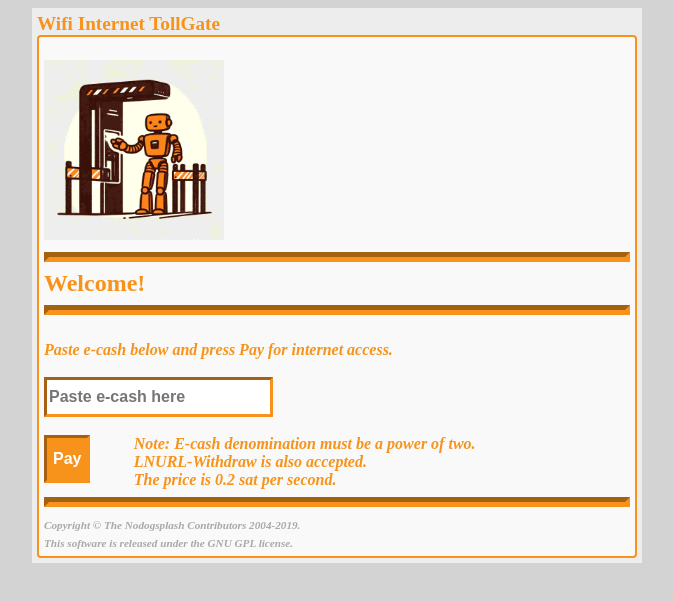
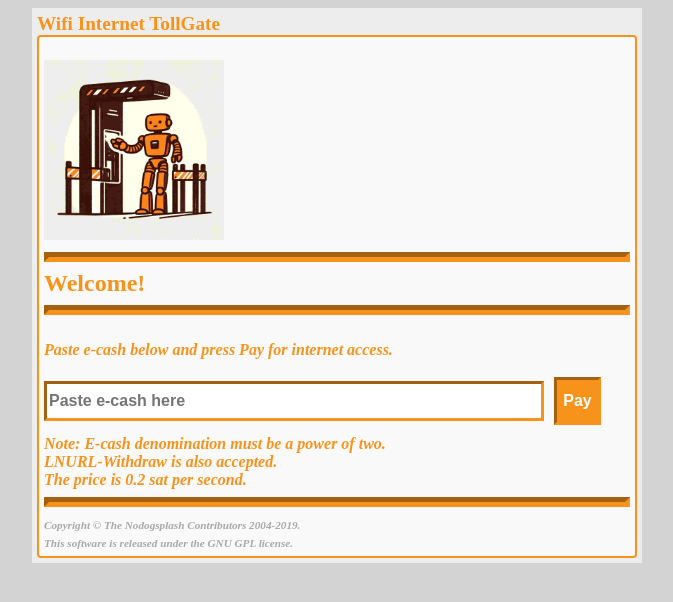
Before and after one commit to chGoodchild/GLTollGate, a plain HTML site: page etc/nodogsplash/htdocs/splash.html in a window 1280 px wide. Shown: the whole page, without its empty margins (303-976 px from the left). Drawn offline with Linux system fonts and the light colour scheme.

Commit message:
Button to the right of text field

```diff
--- a/etc/nodogsplash/htdocs/splash.html
+++ b/etc/nodogsplash/htdocs/splash.html
@@ -26,18 +26,17 @@
 <br>
 <italic-black>Paste e-cash below and press Pay for internet access.</italic-black>
 <br><br>
-<form method="get" action="$authaction">
+<form method="get" action="$authaction" style="display: flex; align-items: center;">
   <input type="hidden" name="tok" value="$tok">
   <input type="hidden" name="redir" value="$redir">
-  <input type="text" name="username" placeholder="Paste e-cash here" required>
-  <br><br>
+  <input type="text" name="username" placeholder="Paste e-cash here" required style="flex: 1; margin-right: 10px;">
   <input type="submit" value="Pay">
-  <div style="display: inline-block; vertical-align: top; padding-left: 10px;">
-    <italic-black>Note: E-cash denomination must be a power of two.</italic-black><br>
-    <italic-black>LNURL-Withdraw is also accepted.</italic-black><br>
-    <italic-black>The price is 0.2 sat per second.</italic-black>
-  </div>
 </form>
+<div style="margin-top: 10px;">
+  <italic-black>Note: E-cash denomination must be a power of two.</italic-black><br>
+  <italic-black>LNURL-Withdraw is also accepted.</italic-black><br>
+  <italic-black>The price is 0.2 sat per second.</italic-black>
+</div>
 <hr>
 <copy-right>Copyright &copy; The Nodogsplash Contributors 2004-2019.<br>This software is released under the GNU GPL license.</copy-right>
 
```
